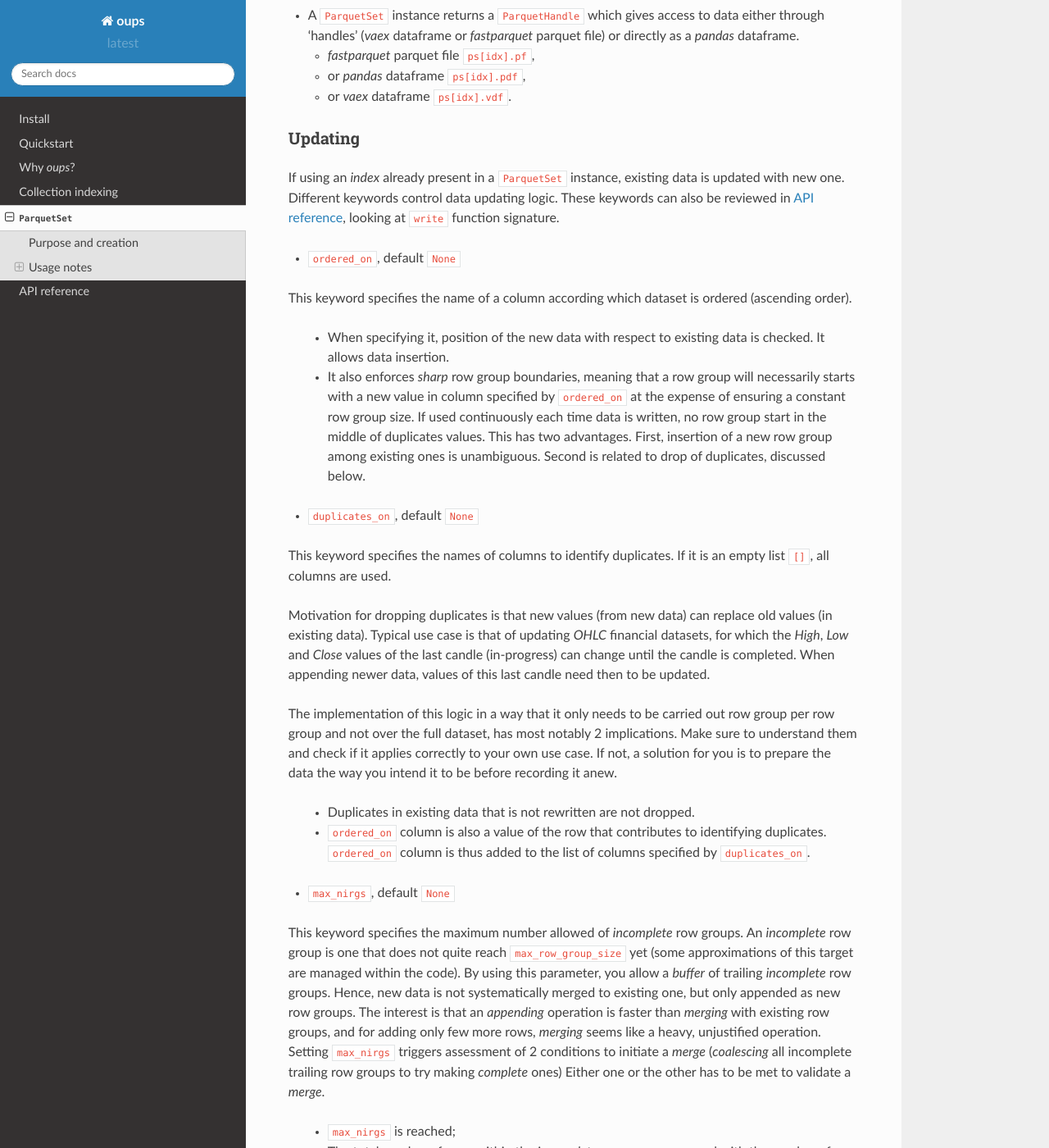
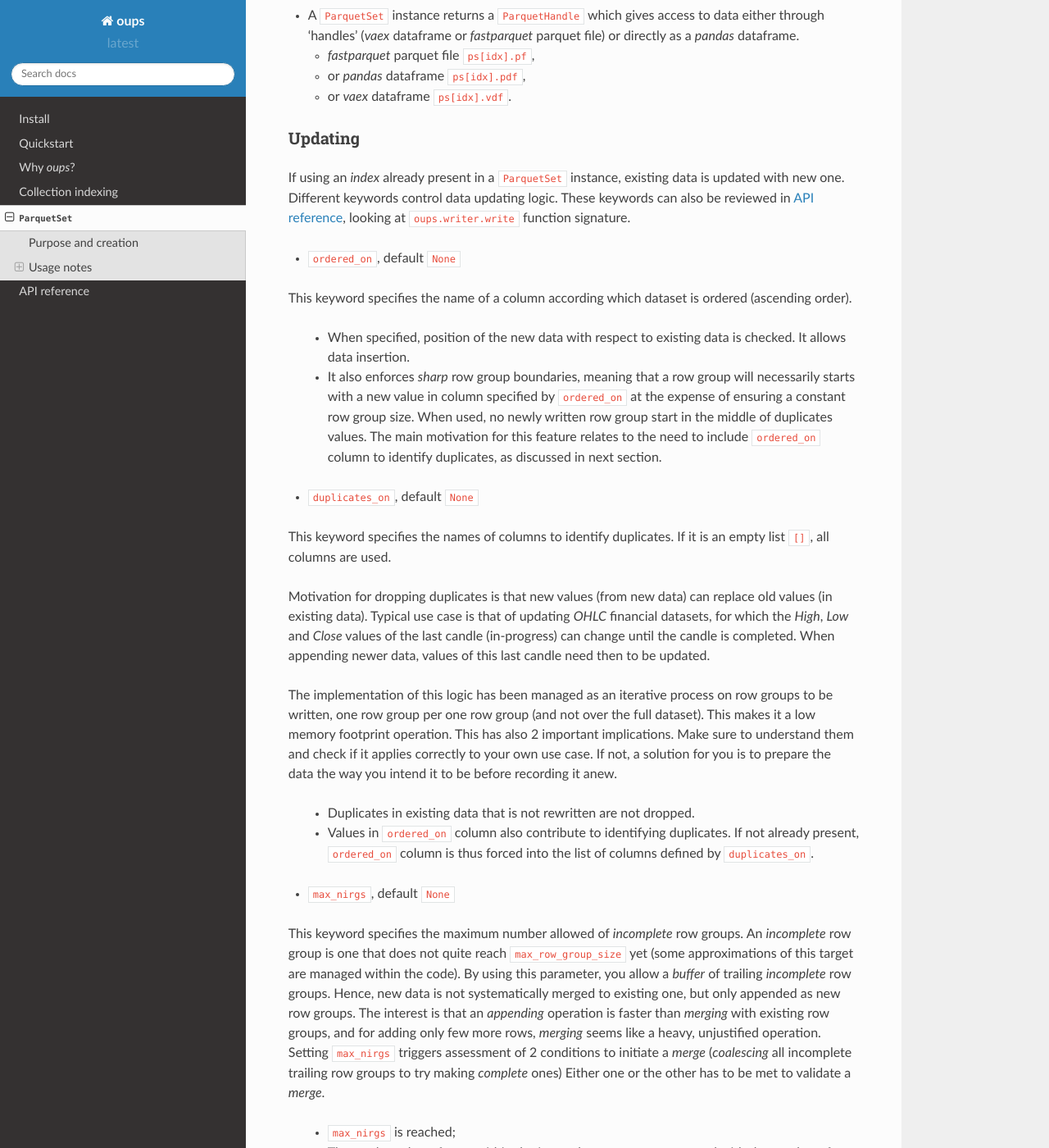
Before and after one commit to yohplala/oups, a Sphinx documentation site: the page built from docs/source/parquetset.rst, in a window 1280 px wide and 1400 px high, scrolled down 1480 px. Shown: the whole window at 82% size. Built offline with Sphinx 7.4.7 and the Read the Docs theme 2.0.0, drawn with Linux system fonts in a browser that asks for light colours.

Commit message:
Update parquetset.rst

```diff
--- a/docs/source/parquetset.rst
+++ b/docs/source/parquetset.rst
@@ -70,14 +70,14 @@ Reading
 Updating
 ~~~~~~~~
 
-If using an *index* already present in a ``ParquetSet`` instance, existing data is updated with new one. Different keywords control data updating logic. These keywords can also be reviewed in :doc:`api`, looking at ``write`` function signature.
+If using an *index* already present in a ``ParquetSet`` instance, existing data is updated with new one. Different keywords control data updating logic. These keywords can also be reviewed in :doc:`api`, looking at ``oups.writer.write`` function signature.
 
 * ``ordered_on``, default ``None``
 
 This keyword specifies the name of a column according which dataset is ordered (ascending order).
 
-  * When specifying it, position of the new data with respect to existing data is checked. It allows data insertion.
-  * It also enforces *sharp* row group boundaries, meaning that a row group will necessarily starts with a new value in column specified by ``ordered_on`` at the expense of ensuring a constant row group size. If used continuously each time data is written, no row group start in the middle of duplicates values. This has two advantages. First, insertion of a new row group among existing ones is unambiguous. Second is related to drop of duplicates, discussed below.
+  * When specified, position of the new data with respect to existing data is checked. It allows data insertion.
+  * It also enforces *sharp* row group boundaries, meaning that a row group will necessarily starts with a new value in column specified by ``ordered_on`` at the expense of ensuring a constant row group size. When used, no newly written row group start in the middle of duplicates values. The main motivation for this feature relates to the need to include ``ordered_on`` column to identify duplicates, as discussed in next section.
 
 * ``duplicates_on``, default ``None``
 
@@ -85,10 +85,10 @@ This keyword specifies the names of columns to identify duplicates. If it is an
 
 Motivation for dropping duplicates is that new values (from new data) can replace old values (in existing data). Typical use case is that of updating *OHLC* financial datasets, for which the *High*, *Low* and *Close* values of the last candle (in-progress) can change until the candle is completed. When appending newer data, values of this last candle need then to be updated.
 
-The implementation of this logic in a way that it only needs to be carried out row group per row group and not over the full dataset, has most notably 2 implications. Make sure to understand them and check if it applies correctly to your own use case. If not, a solution for you is to prepare the data the way you intend it to be before recording it anew.
+The implementation of this logic has been managed as an iterative process on row groups to be written, one row group per one row group (and not over the full dataset). This makes it a low memory footprint operation. This has also 2 important implications. Make sure to understand them and check if it applies correctly to your own use case. If not, a solution for you is to prepare the data the way you intend it to be before recording it anew.
 
   * Duplicates in existing data that is not rewritten are not dropped.
-  * ``ordered_on`` column is also a value of the row that contributes to identifying duplicates. ``ordered_on`` column is thus added to the list of columns specified by ``duplicates_on``.
+  * Values in ``ordered_on`` column also contribute to identifying duplicates. If not already present, ``ordered_on`` column is thus forced into the list of columns defined by ``duplicates_on``.
 
 * ``max_nirgs``, default ``None``
 
```
